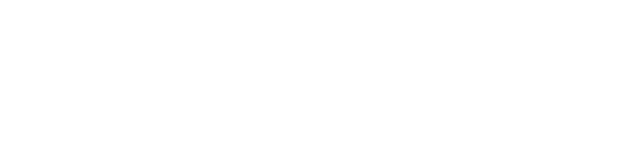
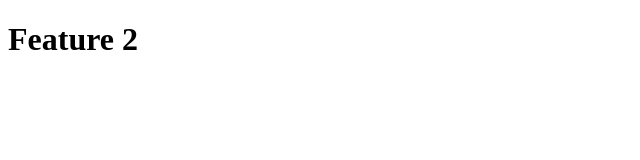
Before and after one commit to themanfromnepal/git-tutorial, a plain HTML site: page feature1/index.html in a window 1280 px wide. Shown: the whole page, without its empty margins (0-640 px from the left). Drawn offline with Linux system fonts and the light colour scheme.

Commit message:
H1 added on index.html of Feature folder

```diff
--- a/feature1/index.html
+++ b/feature1/index.html
@@ -4,7 +4,9 @@
     <meta charset="UTF-8" />
     <meta http-equiv="X-UA-Compatible" content="IE=edge" />
     <meta name="viewport" content="width=device-width, initial-scale=1.0" />
-    <title>Document</title>
+    <title>Feature 2</title>
   </head>
-  <body></body>
+  <body>
+    <h1>Feature 2</h1>
+  </body>
 </html>
```
